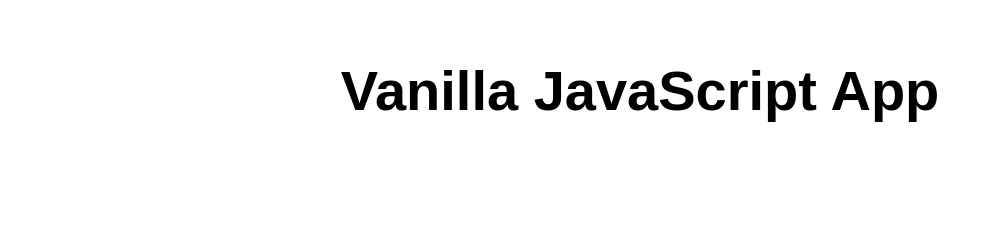
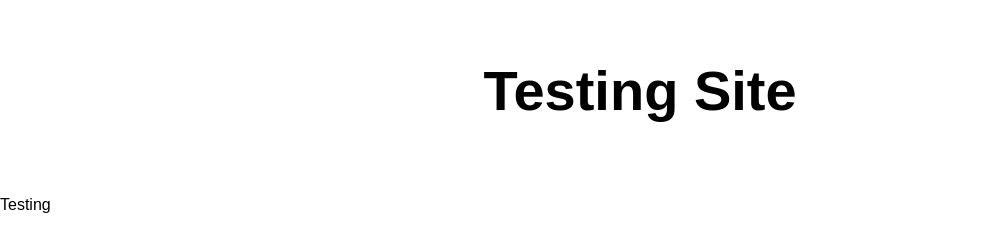
Before and after one commit to iamnkosinathimalinga/TRE3, a website: page src/index.html in a window 1280 px wide. Shown: the whole page, without its empty margins (0-1000 px from the left). Drawn offline with Linux system fonts and the light colour scheme.

Commit message:
added text

```diff
--- a/src/index.html
+++ b/src/index.html
@@ -10,8 +10,9 @@
 
 <body>
   <main>
-    <h1>Vanilla JavaScript App</h1>
+    <h1>Testing Site</h1>
   </main>
+  <p>Testing</p>
 </body>
 
 </html>
```
